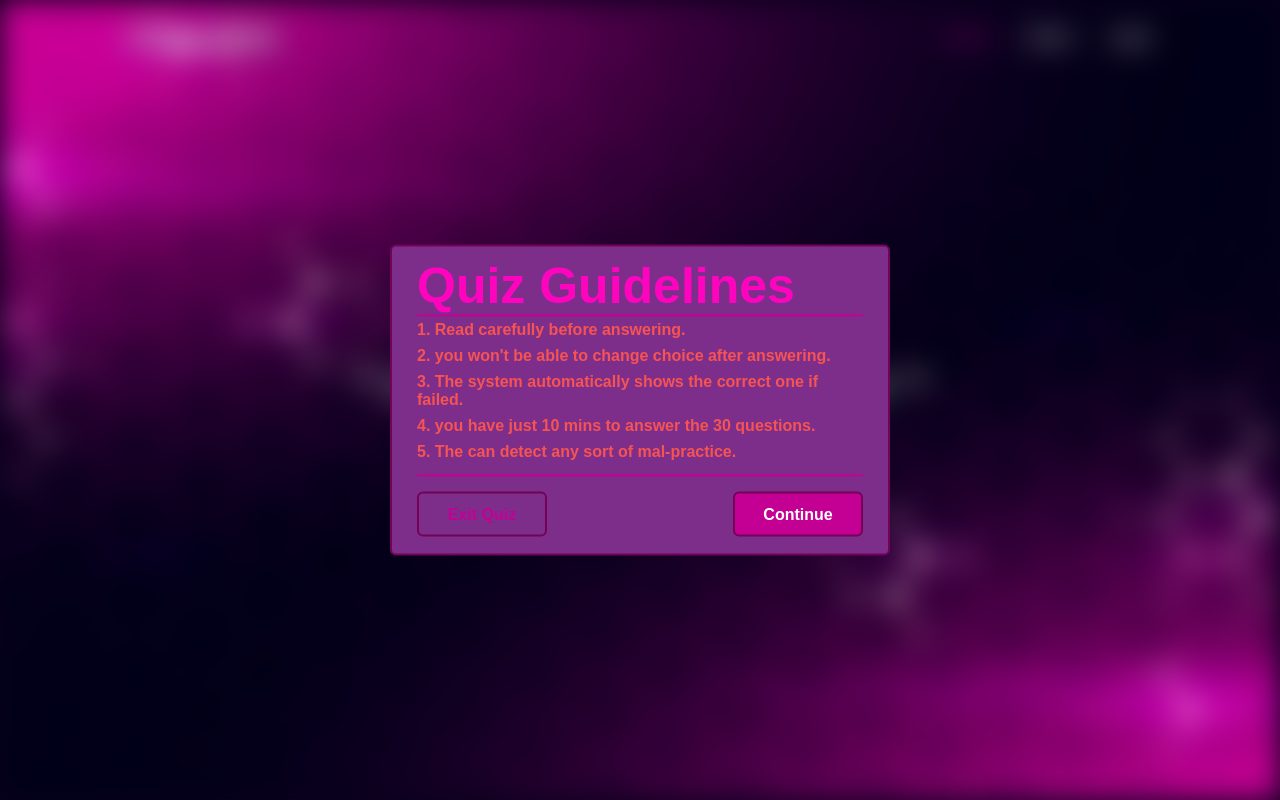
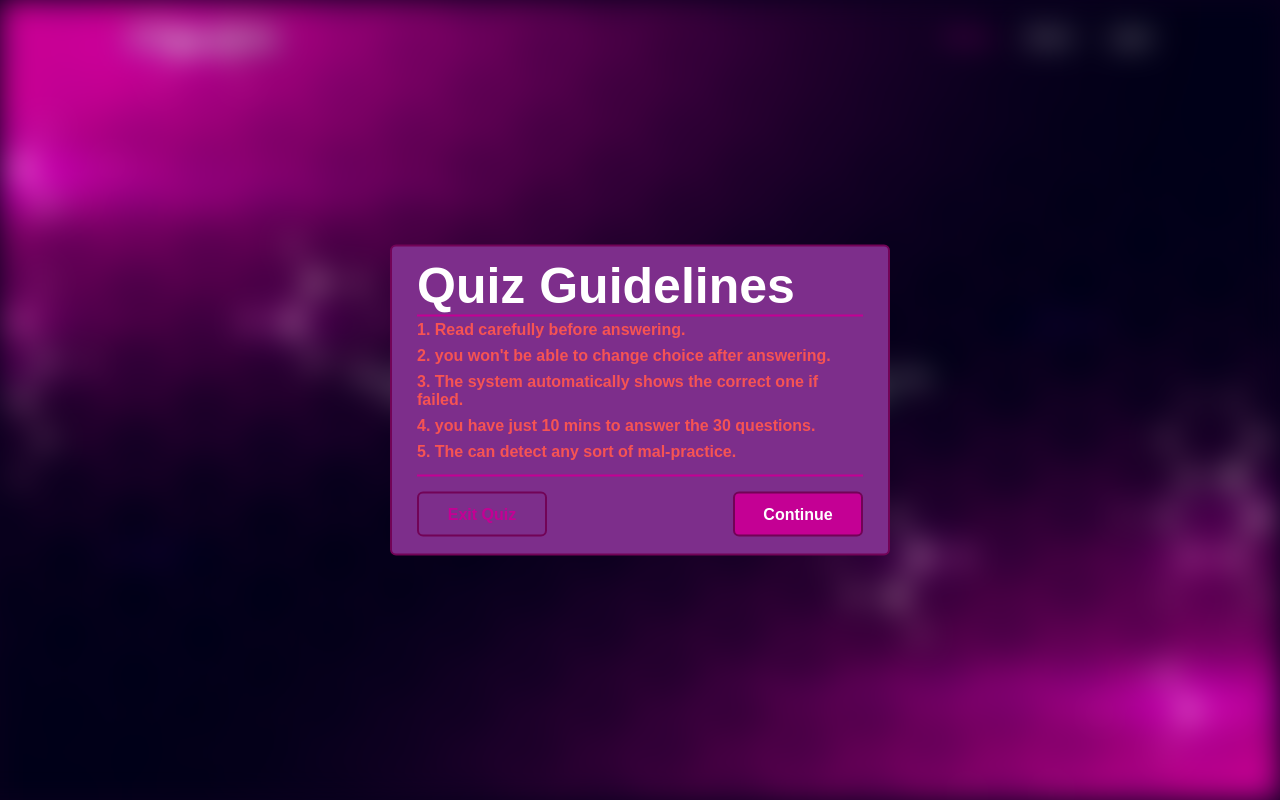
Before and after one commit to Basquare01/Online-Base-quiz, a plain HTML site: page index.html in a window 1280 px wide. Both pictures are taken after a click on the button "Start Quiz". Shown: the top 800 px of the page. Drawn offline with Linux system fonts and the light colour scheme.

Commit message:
Update style_updated.css

```diff
--- a/style_updated.css
+++ b/style_updated.css
@@ -219,7 +219,7 @@ body {
 
 .popup-info h2 {
   font-size: 50px;
-  color: #fe04bf;
+  color: #fff;
   border-bottom: 2px solid #c40094;
 }
 
```
